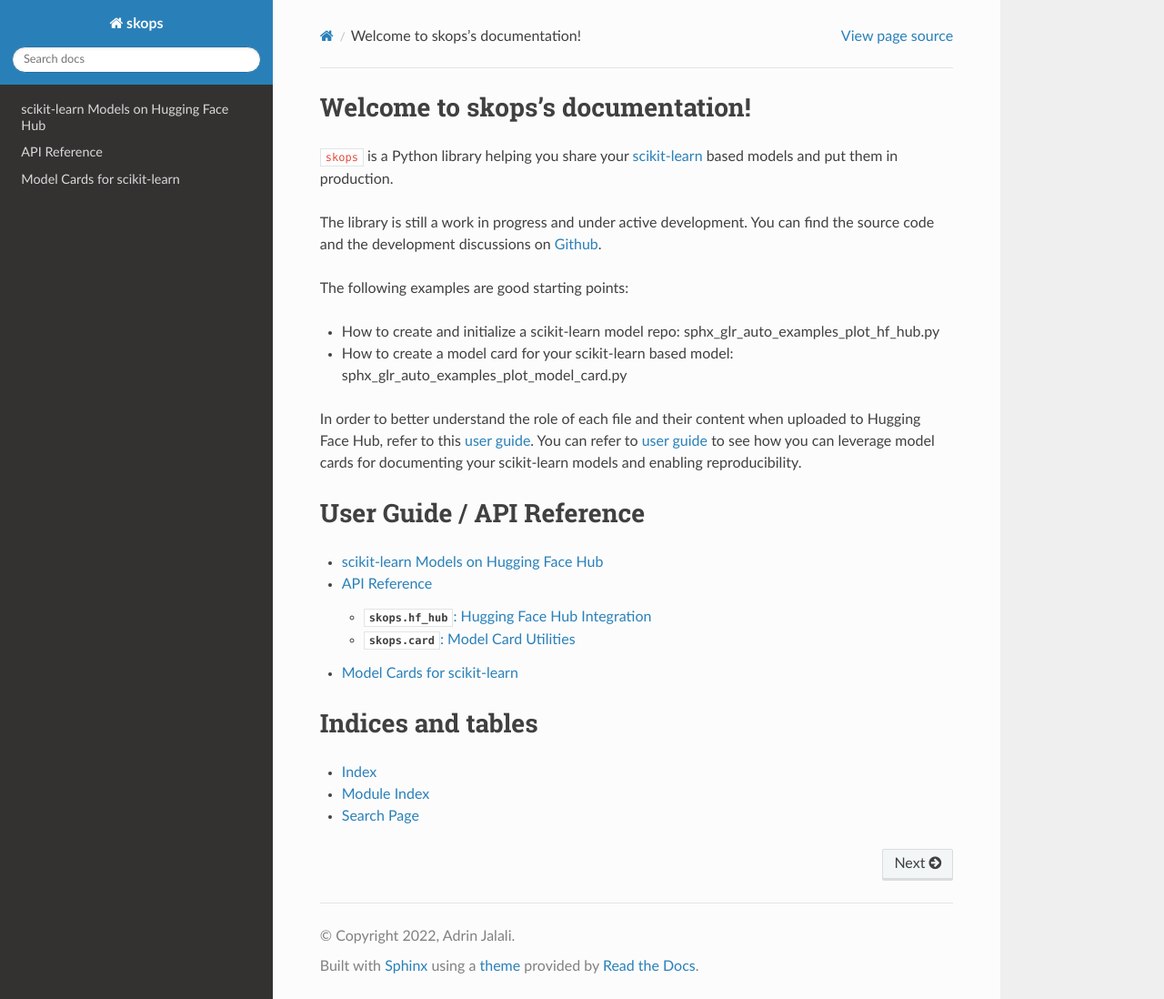
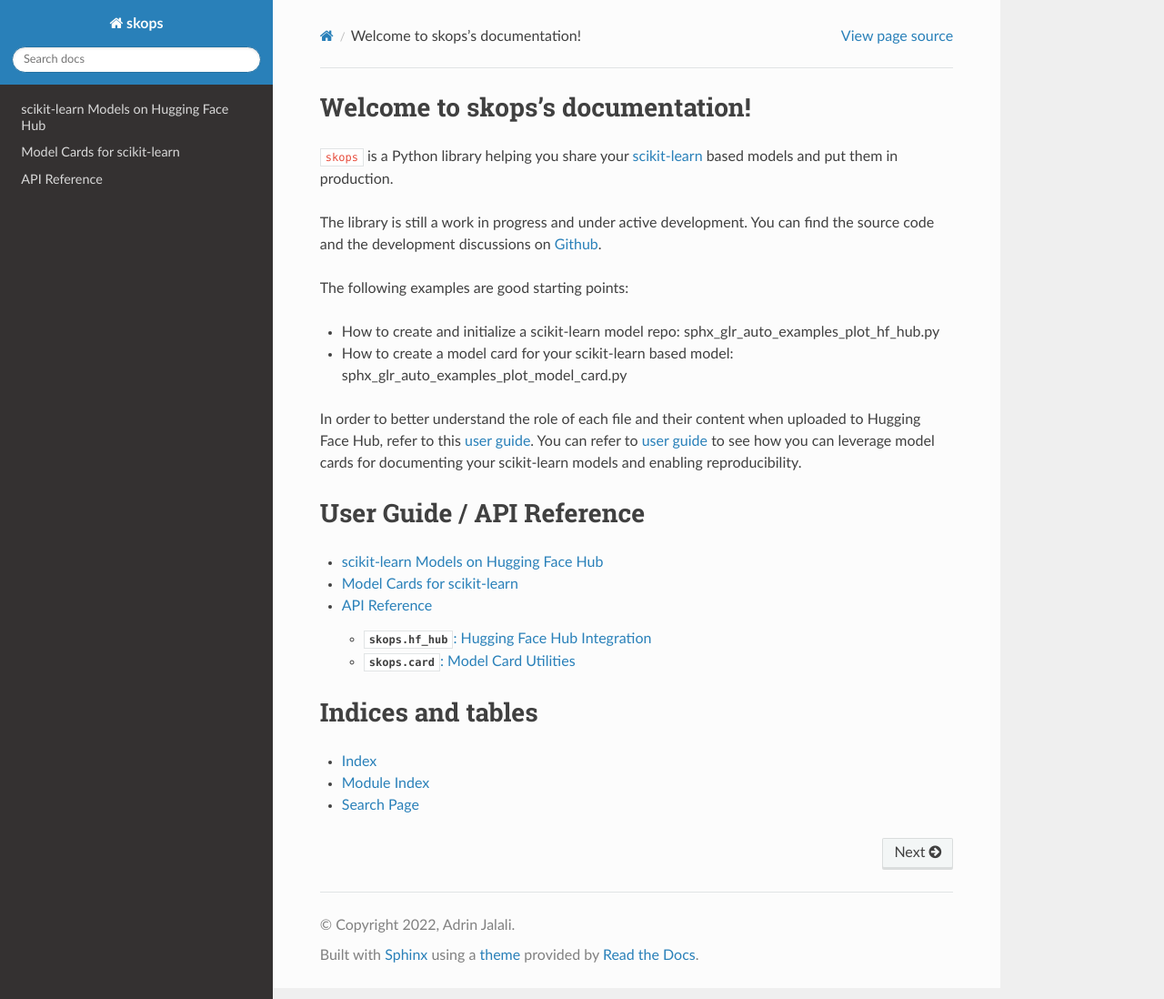
Before and after one commit to skops-dev/skops, a Sphinx documentation site: the page built from docs/index.rst, in a window 1280 px wide and 1098 px high. Shown: the whole window at 91% size. Built offline with Sphinx 7.4.7 and the Read the Docs theme 2.0.0, drawn with Linux system fonts in a browser that asks for light colours.

```diff
--- a/docs/index.rst
+++ b/docs/index.rst
@@ -32,8 +32,8 @@ User Guide / API Reference
    :maxdepth: 2
 
    hf_hub
+   model_card
    modules/classes
-   model_card
 
 
 Indices and tables
```
